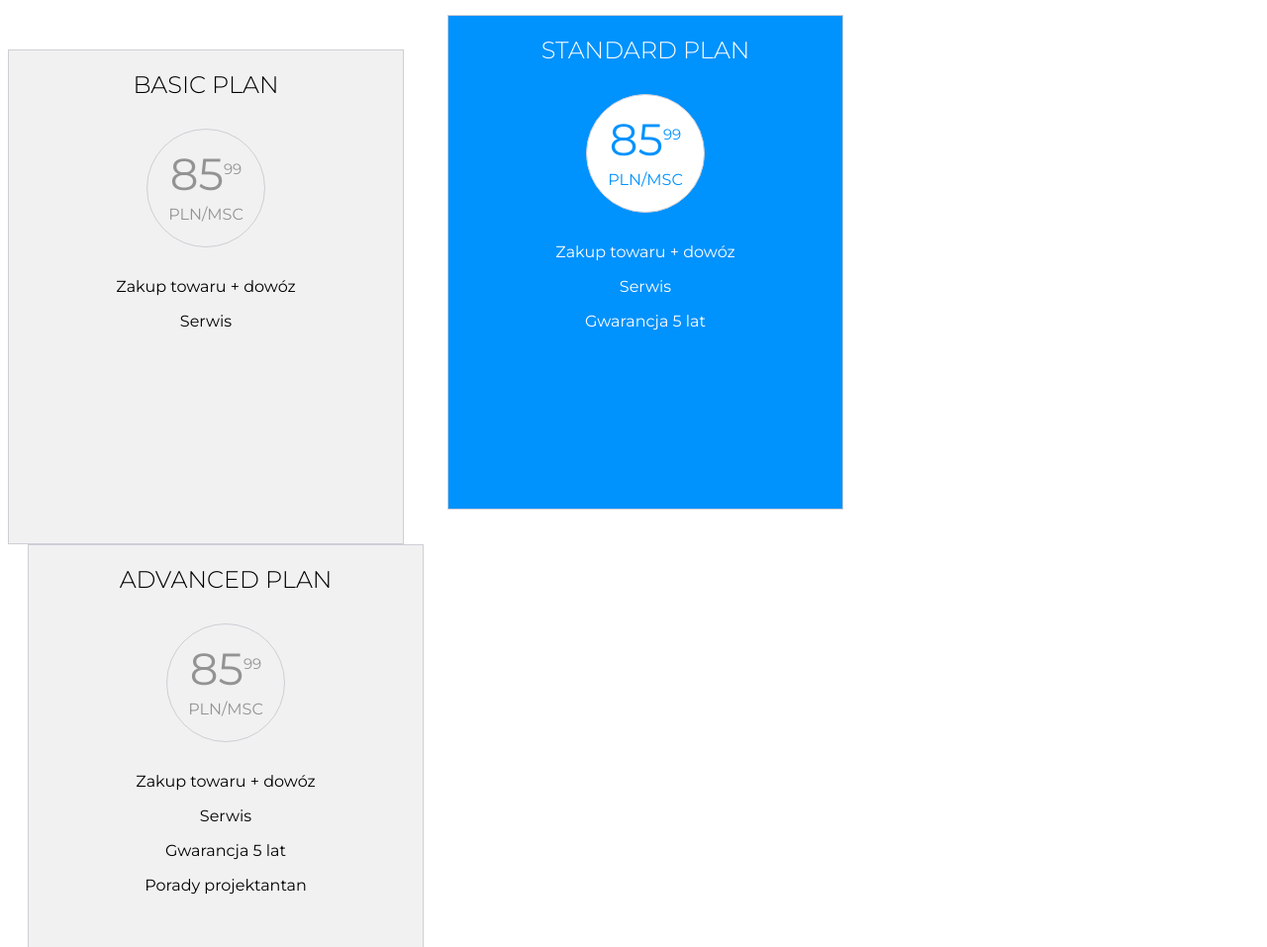
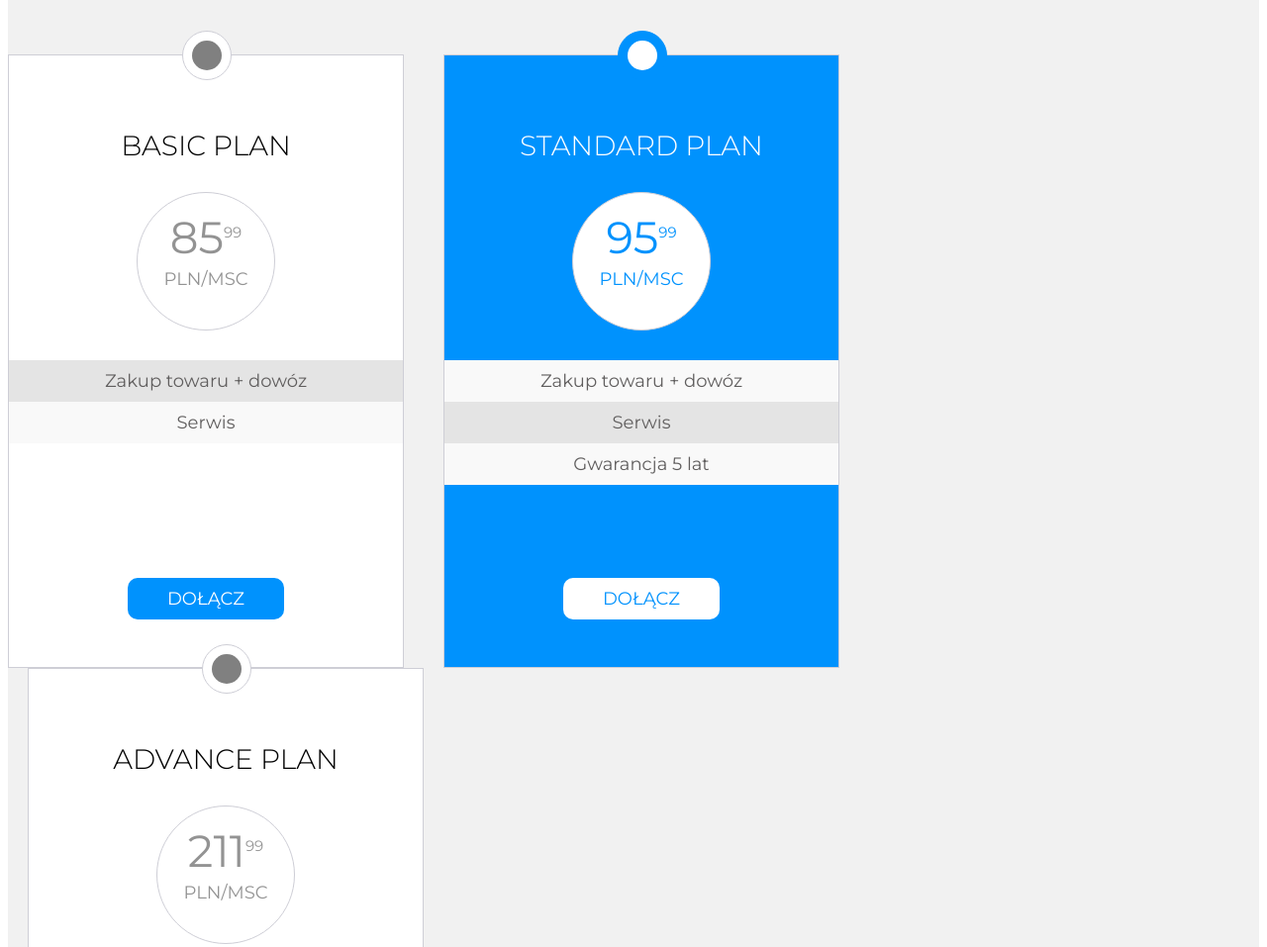
Before and after one commit to ktymochowicz/sleep-in-our-bed, a plain HTML site: page index.html in a window 1280 px wide. Shown: the part 1301-2258 px from the top of the page at 99% size. Drawn offline with Linux system fonts and the light colour scheme.

Commit message:
add plans section 2

```diff
--- a/css/style.css
+++ b/css/style.css
@@ -183,7 +183,6 @@ strong {
   background-position: center;
   background-size: cover;
   margin:25px 0px 25px 25px;
-
 }
 
 .product-3 .title{
@@ -219,16 +218,24 @@ strong {
 
 /* section 3 - prices */
 .options{
-  height: 500px;
-  margin: 0 auto
+  height: 700px;
+  margin: 0 auto;
+  padding: 40px 0;
 }
+.prices{
+  background-color: #F1F1F1;
+}
+
 .price{
-  background-color: #F1F1F1;
   height: 100%;
   width: 400px;
   display: inline-block;
   text-align: center;
-  border: 1px solid #CECED6
+  border: 1px solid #CECED6;
+  float:left;
+  background-color:white;
+  padding-bottom: 50px;
+  font-size: 18px
 }
 
 .prices h3 {
@@ -241,6 +248,7 @@ strong {
 .prices h2 {
   font-weight: 300;
   text-transform: uppercase;
+  font-size: 28px
 }
 
 .price-option-1{
@@ -271,8 +279,8 @@ strong {
 
 .money-per-month{
   border: 1px solid #CECED6;
-  width: 120px;
-  height: 120px;
+  width: 140px;
+  height: 140px;
   border-radius: 50%;
   margin: 30px auto;
   padding: 15px
@@ -290,4 +298,83 @@ strong {
 .active .money-per-month{
   background-color: white
 }
+.offering{
+  height: 220px;
+  color: #605E5E
+}
+
+ .button-option  p{
+  padding: 10px;
+  background-color: #0092FD;
+  border-radius: 10px;
+  text-transform: uppercase;
+  margin:0 120px;
+  color: white
+}
+
+.circle{
+  width:50px;
+  height: 50px;
+  background-color: white;
+  border-radius: 50%;
+  border: 1px solid #CECED6;
+  position: relative;
+  top:-25px;
+  left:175px;
+}
+
+.circle-inside{
+  width:30px;
+  height: 30px;
+  background-color: grey;
+  border-radius: 50%;
+  margin:9px auto;
+}
+
+.active .circle{
+  width:50px;
+  height: 50px;
+  background-color: #0092FD;
+  border-radius: 50%;
+  border: 1px solid #0092FD;
+  position: relative;
+  top:-25px;
+  left:175px;
+}
+
+.active .circle-inside{
+  width:30px;
+  height: 30px;
+  background-color: white;
+  border-radius: 50%;
+  margin:9px auto;
+}
+
+.active .button-option p{
+  background-color: white;
+  color:#0092FD
+}
+
+.offering p {
+  background-color: #F9F9F9;
+  padding: 10px;
+  margin: 0 auto
+}
+
+.price-option-1 .offering p:nth-child(2n+1), .price-option-3 .offering p:nth-child(2n+1) {
+  background-color: #E4E4E4;
+  padding: 10px;
+  margin: 0 auto
+}
+
+.price-option-2 .offering p:nth-child(2n+2){
+  background-color: #E4E4E4;
+  padding: 10px;
+  margin: 0 auto
+}
+
+.active .offering p {
+  color:#605E5E
+}
+
 /* section 4 - contact */
--- a/index.html
+++ b/index.html
@@ -94,39 +94,60 @@
         <h3>cennik</h3>
         <div class="options">
           <div class="price price-option-1">
+            <div class="circle">
+              <div class="circle-inside">
+              </div>
+            </div>
             <h2> Basic Plan </h2>
             <div class="money-per-month">
               <p class="money">85<sup>99</sup></p>
               <p class="per-month">PLN/MSC</p>
             </div>
-            <div>
+            <div class="offering">
               <p>Zakup towaru + dowóz</p>
               <p>Serwis</p>
             </div>
+            <div class="button-option">
+              <p> dołącz</p>
+            </div>
           </div>
           <div class="price price-option-2 active">
+            <div class="circle">
+              <div class="circle-inside">
+              </div>
+            </div>
             <h2> Standard Plan </h2>
             <div class="money-per-month">
-              <p class="money">85<sup>99</sup></p>
+              <p class="money">95<sup>99</sup></p>
               <p class="per-month">PLN/MSC</p>
             </div>
-            <div>
+            <div class="offering">
               <p>Zakup towaru + dowóz</p>
               <p>Serwis</p>
               <p>Gwarancja 5 lat</p>
             </div>
+            <div class="button-option">
+              <p> dołącz</p>
+            </div>
           </div>
           <div class="price price-option-3">
-            <h2> Advanced Plan </h2>
+            <div class="circle">
+              <div class="circle-inside">
+              </div>
+            </div>
+            <h2> Advance Plan </h2>
             <div class="money-per-month">
-              <p class="money">85<sup>99</sup></p>
+              <p class="money">211<sup>99</sup></p>
               <p class="per-month">PLN/MSC</p>
             </div>
-            <div>
+            <div class="offering">
               <p>Zakup towaru + dowóz</p>
               <p>Serwis</p>
               <p>Gwarancja 5 lat</p>
-              <p>Porady projektantan</p>
+              <p>Porady projektanta</p>
+            </div>
+            <div class="button-option">
+              <p> dołącz</p>
             </div>
           </div>
         </div>
@@ -134,8 +155,5 @@
     </section>
 
 
-
-
-
   </body>
 </html>
```
